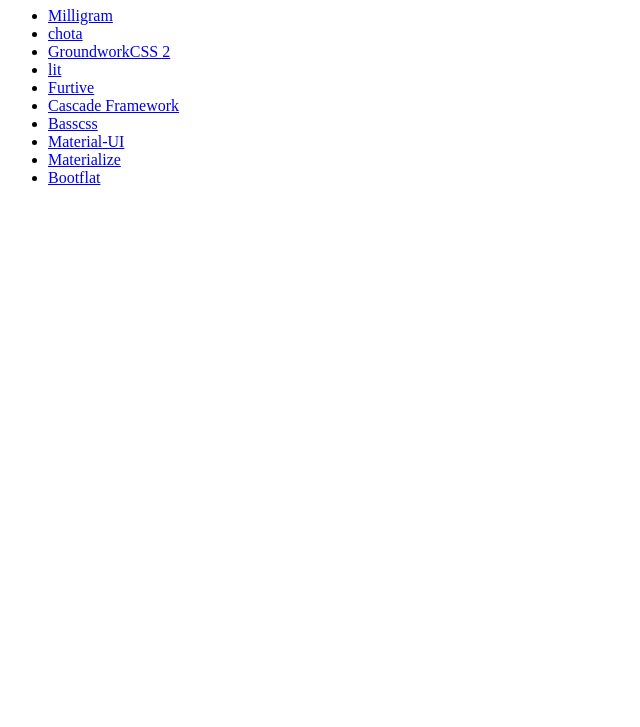
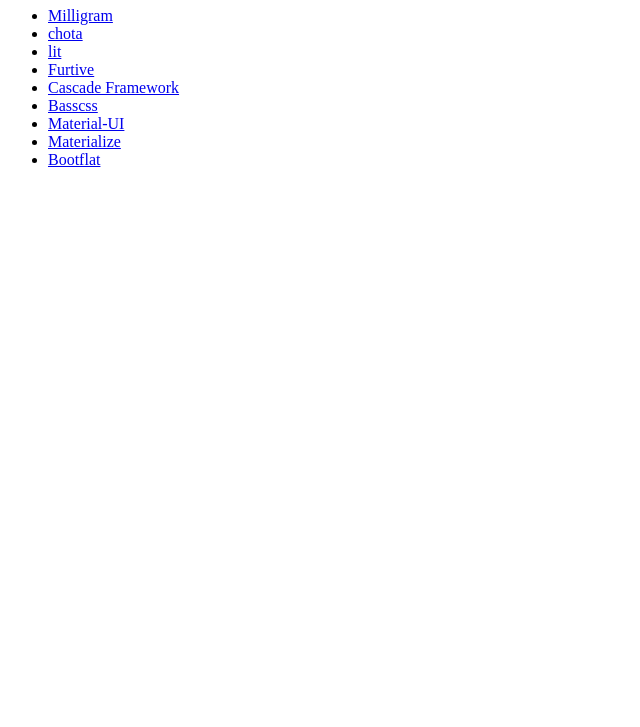
Before and after one commit to utano320/hello-css-framework, a plain HTML site: page index.html in a window 1280 px wide. Shown: the part 73-800 px from the top of the page, without its empty margins (0-640 px from the left). Drawn offline with Linux system fonts and the light colour scheme.

Commit message:
deleted groundworkcss2

```diff
--- a/index.html
+++ b/index.html
@@ -16,9 +16,6 @@
     </li>
     <li>
       <a href="chota/index.html">chota</a>
-    </li>
-    <li>
-      <a href="groundworkcss2/index.html">GroundworkCSS 2</a>
     </li>
     <li>
       <a href="lit/index.html">lit</a>
```
Also changed, not shown: groundworkcss2/index.html (deleted).
